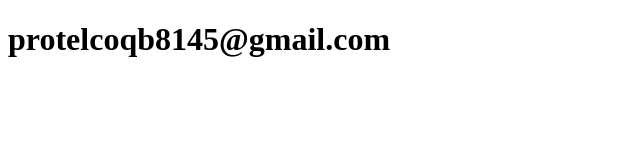
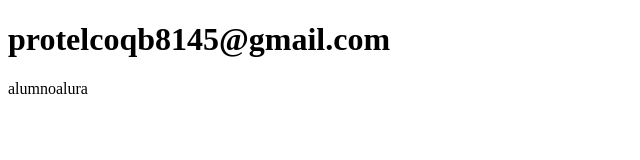
Before and after one commit to freiderduransarabia/sistema-de-registro, a plain HTML site: page contacto.html in a window 1280 px wide. Shown: the whole page, without its empty margins (0-640 px from the left). Drawn offline with Linux system fonts and the light colour scheme.

Commit message:
actualiza el contacto

```diff
--- a/contacto.html
+++ b/contacto.html
@@ -7,5 +7,6 @@
 </head>
 <body>
     <h1>protelcoqb8145@gmail.com</h1>
+        <p>alumnoalura</p>
 </body>
 </html>
```
